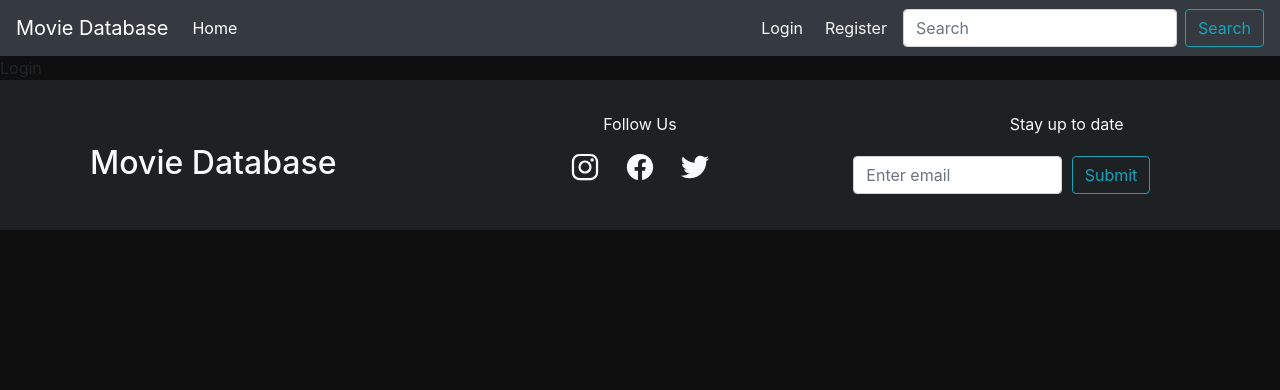
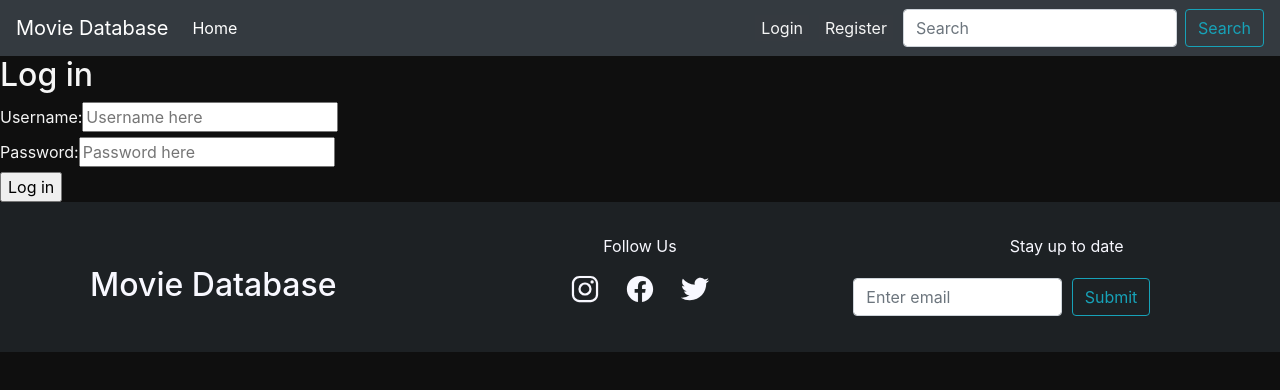
Before and after one commit to iarekeng/movie-db-cra, a React (Create React App) app: page /login in a window 1280 px wide. Shown: the top 390 px of the page. Built offline with nearby package versions, Linux system fonts and the light colour scheme; no server answers.

Commit message:
heroku works, user auth almost up

```diff
--- a/src/auth/Login.js
+++ b/src/auth/Login.js
@@ -1,10 +1,19 @@
 import React from 'react'
 
 function Login() {
-  return (
-    <div>
-    Login
-    </div>
+    return (
+      <div className="register-container">
+      <h2 className="register-title">Log in</h2>
+      <form>
+        <label htmlFor="register-username">Username:</label>
+        <input id="register-username" type="text" placeholder="Username here" />
+        <br/>
+        <label htmlFor="register-password">Password:</label>
+        <input id="register-password" type="text" placeholder="Password here" />
+        <br />
+        <input type="submit" value="Log in" />
+      </form>
+      </div>
   )
 }
 
--- a/src/auth/Register.js
+++ b/src/auth/Register.js
@@ -1,15 +1,44 @@
-import React from 'react'
+import React, { useState, useContext } from 'react'
+import UserContext from "../context/UserContext"
+import { useHistory } from "react-router-dom";
+import Axios from 'axios';
 
 function Register() {
+
+  const [username, setUser] = useState();
+  const [password, setPassword] = useState();
+  const { setUserData } = useContext(UserContext)
+  const history = useHistory();
+
+  const submit = async (e) => {
+    e.preventDefault();
+    const newUser = { username, password }
+    await Axios.post('http://localhost:8080/users/new', newUser)
+    const loginRes = await Axios.post('http://localhost:8080/users/login', {
+      username,
+      password,
+  });
+  setUserData({
+    token: loginRes.data.token,
+    user: loginRes.data.username,
+  })
+  localStorage.setItem("auth-token", loginRes.data.token);
+  history.push("/");
+}
+
+
+
   return (
     <div className="register-container">
     <h2 className="register-title">Register</h2>
-    <form>
+    <form onSubmit={submit}>
       <label htmlFor="register-username">Username:</label>
-      <input id="register-username" type="text" placeholder="Username here" />
+      <input id="register-username" type="text" placeholder="Username here" onChange={(e) => setUser(e.target.value)}/>
       <br/>
       <label htmlFor="register-password">Password:</label>
-      <input id="register-password" type="text" placeholder="Password here" />
+      <input id="register-password" type="text" placeholder="Password here" onChange={(e) => setPassword(e.target.value)} />
+      <br />
+      <input type="submit" value="Register" />
     </form>
     </div>
   )
--- a/src/components/BannerImage.js
+++ b/src/components/BannerImage.js
@@ -6,7 +6,7 @@ const { Title } = Typography;
 
 function BannerImage(props) {
   return(
-    <div id="carouselExampleIndicators" className="banner-  container carousel slide" data-ride="carousel">
+    <div id="carouselExampleIndicators" className="banner-  container carousel slide carousel-fade" data-ride="carousel">
     <div className="carousel-inner">
       <div className="carousel-item active">
         <img id="banner-image" src={props.image} alt="banner1" />
```
